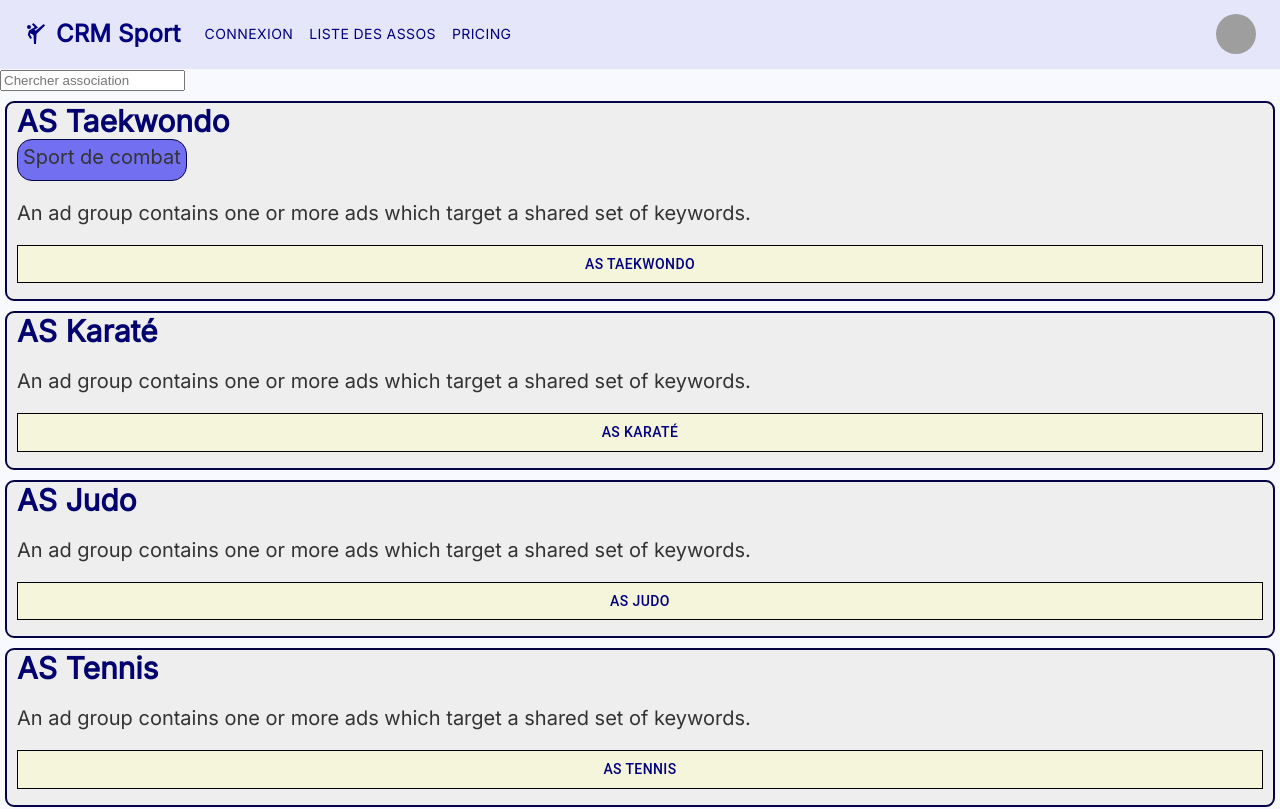
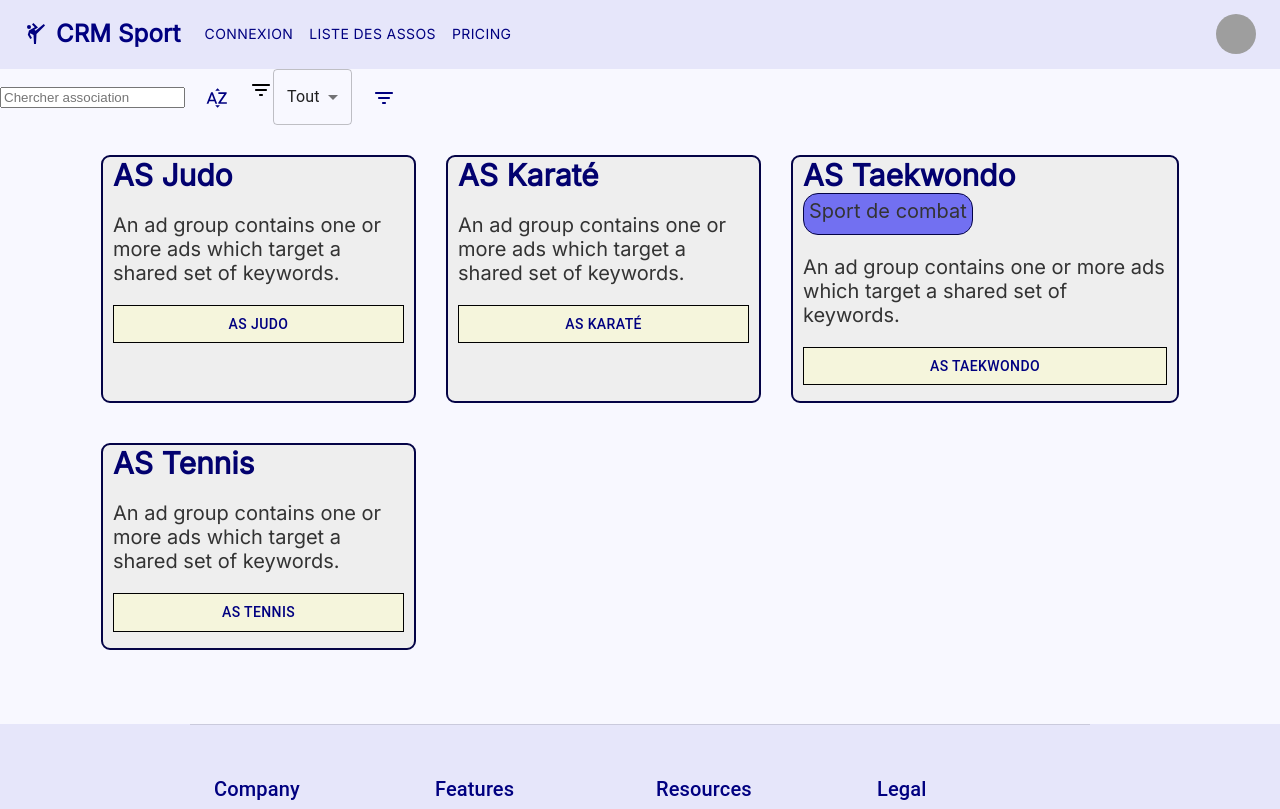
Before and after one commit to Jezekael/crm_sports_app, a React (Create React App) app: page /associations in a window 1280 px wide. Shown: the top 809 px of the page. Built offline with nearby package versions, Linux system fonts and the light colour scheme; grey boxes are pictures that could not be loaded.

Commit message:
update des json et import des json et du pkg

```diff
--- a/package.json
+++ b/package.json
@@ -12,7 +12,7 @@
     "@fontsource/roboto": "^5.0.1",
     "@mui/icons-material": "^5.11.16",
     "@mui/material": "^5.13.2",
-    "@mui/x-date-pickers": "6.7.0",
+
     "@testing-library/jest-dom": "^5.16.5",
     "@testing-library/react": "^13.4.0",
     "@testing-library/user-event": "^13.5.0",
--- a/src/data/assoInfo.json
+++ b/src/data/assoInfo.json
@@ -1,5 +1,4 @@
 {
-  "asso": {
   "assoName": "As Taekwondo",
   "description": "aaa",
   "Members": [
@@ -56,4 +55,3 @@
     }
   ]
 }
-}
--- a/src/data/associationList.json
+++ b/src/data/associationList.json
@@ -1,5 +1,4 @@
-{
-  "associations": [
+[
     {
       "nomAsso": "AS Taekwondo",
       "description": "An ad group contains one or more ads which target a shared set of keywords.",
@@ -29,4 +28,3 @@
       "lien": "/association/astennis"
     }
   ]
-}
--- a/src/data/userInfo.json
+++ b/src/data/userInfo.json
@@ -1,5 +1,4 @@
 {
-  "user": {
   "username": "Benoit Coeugnet",
   "locale": "fr-FR",
   "assoSuivies": [
@@ -59,4 +58,3 @@
     }
   ]
 }
-}
--- a/src/pages/asso.css
+++ b/src/pages/asso.css
@@ -16,6 +16,19 @@
   font-family: "Inter";
   font-weight: bold;
   color: #02016f;
+}
+.as-list-grid {
+  display: grid;
+  grid-template-columns: auto auto auto;
+  gap: 20px;
+  width: 85vw;
+  margin: 20px auto;
+}
+.as-list {
+
+  grid-template-columns: auto auto auto;
+  gap: 20px;
+  width: 85vw;
 }
 .as-desc {
   font-size: 20px;
--- a/src/pages/dashboard.js
+++ b/src/pages/dashboard.js
@@ -26,7 +26,8 @@ import {
   ViewSwitcher
 } from "@devexpress/dx-react-scheduler-material-ui";
 import Paper from "@mui/material/Paper";
-import { user } from "./../data/userInfo";
+import user from "./../data/userInfo";
+import { day } from "date-arithmetic";
 
 function CalendarDisplay() {
   const theme = useTheme();
@@ -49,8 +50,7 @@ function CalendarDisplay() {
     }
   };
   const getAllDayMessages = (locale) => allDayLocalizationMessages[locale];
-  const getWeekMessages = (locale) =>
-    allDayLocalizationMessages[locale]["week"];
+  const getWeekMessages = (locale) => allDayLocalizationMessages[locale]["week"];
   const getDayMessages = (locale) => allDayLocalizationMessages[locale]["day"];
 
   return (
--- a/src/pages/listingAssociations.js
+++ b/src/pages/listingAssociations.js
@@ -1,20 +1,54 @@
 import Box from "@mui/material/Box";
 import React, { useState } from "react";
 import { Link, Router } from "react-router-dom";
-import { associations } from "./../data/associationList";
+import associations from "./../data/associationList.json";
 import Button from "@mui/material/Button";
 import "./asso.css";
 import Grid from "@mui/material/Unstable_Grid2";
+import SortByAlphaOutlinedIcon from "@mui/icons-material/SortByAlphaOutlined";
+import FilterListRoundedIcon from "@mui/icons-material/FilterListRounded";
+import Select from "@mui/material/Select";
+import MenuItem from "@mui/material/MenuItem";
+
 
 const ListingAssociations = () => {
   const [search, setSearch] = useState("");
   const [assos, setAssos] = useState(associations);
+  const [aToZ, setaToZ] = useState(true);
+  const [gridDisplay, setGridDisplay] = useState(true);
+  const [type, setType] = React.useState("Tout");
   const searchChange = (e) => {
-    const searchValue = e.target.value.toLowerCase();
+  const searchValue = e.target.value.toLowerCase();
     setSearch(searchValue);
   };
+  const handleTypeFilter = (event) => {
+    setType(event.target.value);
+  };
+  const handleDisplay = (event) => {
+    setGridDisplay(!gridDisplay);
+  };
+  const handleOrder = () => {
+    setaToZ(!aToZ);
+  };
+
+
   const filteredAssos = assos.filter((asso) => {
-    return asso["nomAsso"].toLowerCase().includes(search);
+    if (type === "Tout") {
+      return asso["nomAsso"].toLowerCase().includes(search);
+    } else {
+      return (
+        asso["nomAsso"].toLowerCase().includes(search) &&
+        asso["type"] === type
+      );
+    }
+  }).sort((a, b) => {
+    return aToZ
+      ? a["nomAsso"].toLowerCase() > b["nomAsso"].toLowerCase()
+        ? 1
+        : -1
+      : a["nomAsso"].toLowerCase() > b["nomAsso"].toLowerCase()
+      ? -1
+      : 1;
   });
   return (
     <>
@@ -24,8 +58,24 @@ const ListingAssociations = () => {
           placeholder="Chercher association"
           onChange={searchChange}
         />
+        <Button onClick={handleOrder}>
+          <SortByAlphaOutlinedIcon />
+        </Button>
+        <>
+          <FilterListRoundedIcon />
+          <Select value={type} label="Type" onChange={handleTypeFilter}>
+            <MenuItem value={"Tout"}>Tout</MenuItem>
+            <MenuItem value={"Sport de combat"}>Sport de combat</MenuItem>
+            <MenuItem value={"Sport collectif"}>Sport collectif</MenuItem>
+            <MenuItem value={"Sport individuel"}>Sport individuel</MenuItem>
+            <MenuItem value={"Sport de raquette"}>Sport de raquette</MenuItem>
+          </Select>
+        </>
+        <Button onClick={handleDisplay}>
+          <FilterListRoundedIcon />
+        </Button>
       </div>
-      <div className="as-list">
+      <div className={gridDisplay ? ("as-list-grid") : ("as-list")}>
         {filteredAssos.map((asso, index) => {
           return (
             <Box className="as-container">
--- a/src/pages/pageAsso.js
+++ b/src/pages/pageAsso.js
@@ -36,31 +36,31 @@ import { blue } from "@mui/material/colors";
 import Typography from "@mui/material/Typography";
 import Button from "@mui/material/Button";
 
-import { user } from "./../data/userInfo";
-import { asso } from "./../data/assoInfo";
+import user from "./../data/userInfo.json";
+import asso from "./../data/assoInfo.json";
 
 const locale = user["locale"];
 const localizationMessages = {
   "fr-FR": {
-    today: "Aujourd'hui",
-    week: "Semaine",
-    day: "Jour",
-    next: "Suivant",
-    back: "Précédent"
+    "today": "Aujourd'hui",
+    "week": "Semaine",
+    "day": "Jour",
+    "next": "Suivant",
+    "back": "Précédent"
   },
   "en-US": {
-    today: "today",
-    week: "Week",
-    day: "Day",
-    next: "Next",
-    back: "Back"
+    "today": "today",
+    "week": "Week",
+    "day": "Day",
+    "next": "Next",
+    "back": "Back"
   }
 };
 
 function CalendarDisplay() {
   const theme = useTheme();
 
-  const getAllDayMessages = (locale) => localizationMessages[locale];
+  const getAllDayMessages = (locale) => localizationMessages[locale]["today"];
   const getWeekMessages = (locale) => localizationMessages[locale]["week"];
   const getDayMessages = (locale) => localizationMessages[locale]["day"];
 
@@ -134,6 +134,9 @@ function MemberDisplay() {
 
 function NewsDisplay() {
   const theme = useTheme();
+
+  const getNextMessages = (locale) => localizationMessages[locale]["next"];
+
   const steps = asso["info"];
   const [activeStep, setActiveStep] = React.useState(0);
   const maxSteps = steps.length;
```
Lines whose indentation alone changed are shown as unchanged.
